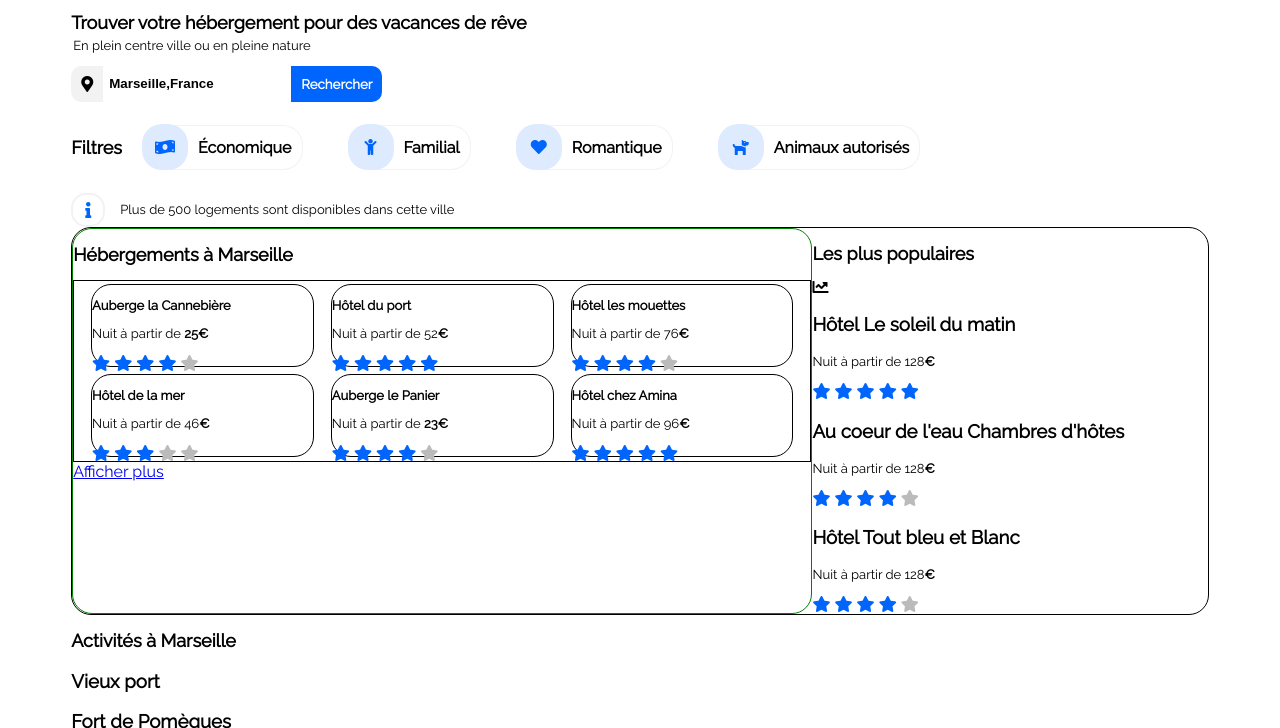
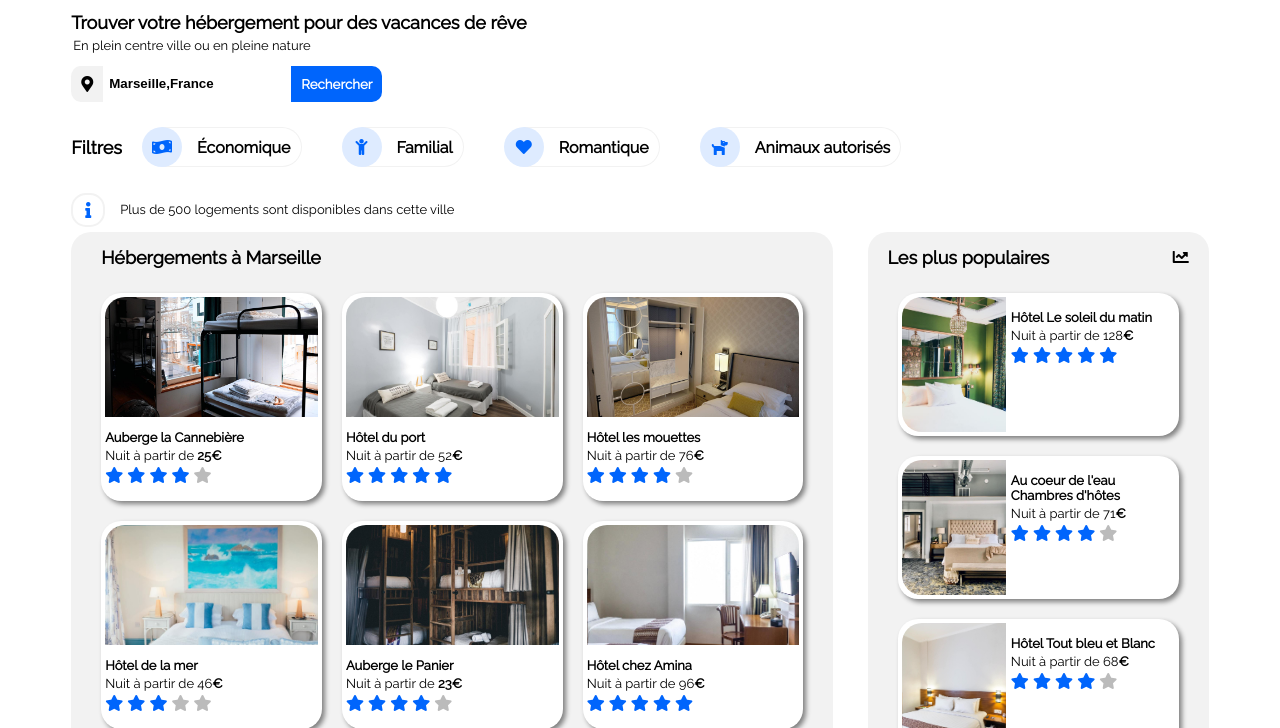
Before and after one commit to PierreJacq/JACQUEMIN_2_11032021, a plain HTML site: page index.html in a window 1280 px wide. Shown: the part 72-800 px from the top of the page. Drawn offline with Linux system fonts and the light colour scheme.

Commit message:
CSS - Ajout blocs hébergements + responsive (1 breakpoint seulement)

```diff
--- a/index.html
+++ b/index.html
@@ -5,6 +5,7 @@
         <link href="fontawesome/css/all.css" rel="stylesheet">
         <link rel="preconnect" href="https://fonts.gstatic.com">
         <link href="https://fonts.googleapis.com/css2?family=Raleway&display=swap" rel="stylesheet">
+        <meta name="viewport" content="width=device-width, initial-scale=1.0">
         <title>Reservia - Vos vacances de rêve</title>
     </head>
 
@@ -76,7 +77,7 @@
 
                     <div id="conteneurcartes">
 
-                        <div class="carte">
+                        <a href="#" class="carte">
                             <div class="imagecarte1"></div>
                             <div class="infocarte">
                                 <h3>Auberge la Cannebière</h3>
@@ -89,9 +90,9 @@
                                     <i class="fas fa-star gris" ></i>
                                 </div>
                             </div>
-                        </div>
+                        </a>
 
-                        <div class="carte">
+                        <a href="#" class="carte">
                             <div class="imagecarte2"></div>
                             <div class="infocarte">
                                 <h3>Hôtel du port</h3>
@@ -104,9 +105,9 @@
                                     <i class="fas fa-star"></i>
                                 </div>
                             </div>
-                        </div>
+                        </a>
 
-                        <div class="carte">
+                        <a href="#" class="carte">
                             <div class="imagecarte3"></div>
                             <div class="infocarte">
                                 <h3>Hôtel les mouettes</h3>
@@ -119,9 +120,9 @@
                                     <i class="fas fa-star gris"></i>
                                 </div>
                             </div>
-                        </div>
+                        </a>
 
-                        <div class="carte">
+                        <a href="#" class="carte">
                             <div class="imagecarte4"></div>
                             <div class="infocarte">
                                 <h3>Hôtel de la mer</h3>
@@ -134,9 +135,9 @@
                                     <i class="fas fa-star gris"></i>
                                 </div>
                             </div>
-                        </div>
+                        </a>
 
-                        <div class="carte">
+                        <a href="#" class="carte">
                             <div class="imagecarte5"></div>
                             <div class="infocarte">
                                 <h3>Auberge le Panier</h3>
@@ -149,9 +150,9 @@
                                     <i class="fas fa-star gris"></i>
                                 </div>
                             </div>
-                        </div>
+                        </a>
 
-                        <div class="carte">
+                        <a href="#" class="carte">
                             <div class="imagecarte6"></div>
                             <div class="infocarte">
                                 <h3>Hôtel chez Amina</h3>
@@ -164,7 +165,7 @@
                                     <i class="fas fa-star"></i>
                                 </div>
                             </div>
-                        </div>
+                        </a>
 
                     </div>
 
@@ -172,7 +173,7 @@
                 </section>
 
                 <!--POPULAIRES-------------------------------------------------------->
-                <aside>
+                <aside id="populaire">
                     <div id="titrepopulaire">
                         <h2>Les plus populaires</h2>
                         <i class="fas fa-chart-line"></i>
@@ -180,7 +181,7 @@
 
                     <div id="conteneurpopulaires">
 
-                        <div class="cartepop">
+                        <a href="#" class="cartepop">
                             <div class="cartepop1"></div>
                             <div class="infocartepop">
                                 <h3>Hôtel Le soleil du matin</h3>
@@ -193,13 +194,13 @@
                                     <i class="fas fa-star"></i>
                                 </div>
                             </div>
-                        </div>
+                        </a>
 
-                        <div class="cartepop">
+                        <a href="#" class="cartepop">
                             <div class="cartepop2"></div>
                             <div class="infocartepop">
                                 <h3>Au coeur de l'eau Chambres d'hôtes</h3>
-                                <p>Nuit à partir de 128<strong>€</strong></p>
+                                <p>Nuit à partir de 71<strong>€</strong></p>
                                 <div class="etoiles">
                                     <i class="fas fa-star"></i>
                                     <i class="fas fa-star"></i>
@@ -208,13 +209,13 @@
                                     <i class="fas fa-star gris"></i>
                                 </div>
                             </div>
-                        </div>
+                        </a>
 
-                        <div class="cartepop">
+                        <a href="#" class="cartepop">
                             <div class="cartepop3"></div>
                             <div class="infocartepop">
                                 <h3>Hôtel Tout bleu et Blanc</h3>
-                                <p>Nuit à partir de 128<strong>€</strong></p>
+                                <p>Nuit à partir de 68<strong>€</strong></p>
                                 <div class="etoiles">
                                     <i class="fas fa-star"></i>
                                     <i class="fas fa-star"></i>
@@ -223,7 +224,7 @@
                                     <i class="fas fa-star gris"></i>
                                 </div>
                             </div>
-                        </div>
+                        </a>
 
                     </div>
                 </aside>
--- a/styles.css
+++ b/styles.css
@@ -165,10 +165,11 @@ header a{
     border-top-right-radius: 10px;
     border-bottom-right-radius: 10px;
     font-family: "Raleway", sans-serif;
+    cursor:pointer;
 
 }
 
-@media all and (max-width: 768px){
+@media screen and (max-width: 768px){
     #champrecherche{
         flex-basis: 100%;
         width: 100%;
@@ -192,6 +193,7 @@ header a{
     font-weight:bold;
     margin-top: 20px;
     margin-bottom: 20px;
+    cursor:pointer;
 }
 
 .filtre{
@@ -206,17 +208,17 @@ header a{
     justify-content: center;
     margin-right: 0px;
     background-color: #DEEBFF;
-    height: 46px;
-    width: 46px;
+    height: 40px;
+    width: 40px;
     border-radius: 20px;
     z-index:1;
 }
 
 .filtre span{
     display:block;
-    padding: 12px 10px 12px 35px;
+    padding: 10px 10px 9px 35px;
     position: relative;
-    right: 25px;
+    right: 20px;
     border-top:1px solid #F2F2F2;
     border-right:1px solid #F2F2F2;
     border-bottom:1px solid #F2F2F2;
@@ -238,6 +240,7 @@ header a{
 #info{
     display: flex;
     align-items: center;
+    margin-bottom: 5px;
 }
 
 #info i{
@@ -256,7 +259,7 @@ header a{
     font-size:small;
 }
 
-@media all and (max-width: 768px){
+@media screen and (max-width: 768px){
     .filtre{
         margin-top:10px;
     }
@@ -265,51 +268,251 @@ header a{
 /*---------------HEBERGEMENT --------------------------------------------------------------*/
 #hebergement{
     display:flex;
+    justify-content: space-between;
     border-radius: 20px;
-    border: 1px solid black;
     box-sizing:content-box;
     margin:0;
 }
 
 #logements{
     display:flex;
+    width: 67%;
     flex-direction: column;
     border-radius: 20px;
-    border: 1px solid green;
+    background-color: F2F2F2;
+
+}
+
+#logements h2{
+    margin-left: 30px;
 }
 
 #conteneurcartes{
     display:flex;
-    justify-content: space-evenly;
+    justify-content: space-around;
     align-items: center;
-    border: 1px solid black;
     flex-wrap:wrap;
-
+    margin: 0 20px 0 20px;
 }
 
 .carte{
-    width:30%;
-    height:45%;
+    text-decoration: none;
+    color:black;
+    width:25%;
+    height:200px;
+    flex:1 1 auto;
     border-radius: 20px;
-    border: 1px solid black;
+    box-shadow: 3px 3px 5px gray;
+    background: white;
+    padding: 4px;
+    margin: 10px;
+}
+
+.imagecarte1{
+    background-image: url(images/marcus-loke-WQJvWU_HZFo-unsplash.jpg);
+    background-size:cover;
+    background-position:center;
+    border-top-left-radius: 20px;
+    border-top-right-radius: 20px;
+    height: 60%;
+    flex:1;
+}
+
+.imagecarte2{
+    background-image: url(images/fred-kleber-gTbaxaVLvsg-unsplash.jpg);
+    background-size: cover;
+    background-position: center;
+    border-top-left-radius: 20px;
+    border-top-right-radius: 20px;
+    height: 60%;
+    flex:1;
+}
+
+.imagecarte3{
+    background-image: url(images/reisetopia-B8WIgxA_PFU-unsplash.jpg);
+    background-size: cover;
+    background-position: center;
+    border-top-left-radius: 20px;
+    border-top-right-radius: 20px;
+    height: 60%;
+    flex:1;
+}
+
+.imagecarte4{
+    background-image: url(images/annie-spratt-Eg1qcIitAuA-unsplash.jpg);
+    background-size: cover;
+    background-position: center;
+    border-top-left-radius: 20px;
+    border-top-right-radius: 20px;
+    height: 60%;
+    flex:1;
+}
+
+.imagecarte5{
+    background-image: url(images/nicate-lee-kT-ZyaiwBe0-unsplash.jpg);
+    background-size: cover;
+    background-position: center;
+    border-top-left-radius: 20px;
+    border-top-right-radius: 20px;
+    height: 60%;
+    flex:1;
+}
+
+.imagecarte6{
+    background-image: url(images/febrian-zakaria-M6S1WvfW68A-unsplash.jpg);
+    background-size: cover;
+    background-position: center;
+    border-top-left-radius: 20px;
+    border-top-right-radius: 20px;
+    height: 60%;
+    flex:1;
 }
 
 .infocarte h3{
     font-size:small;
     font-weight: bolder;
+    margin-bottom: 3px;
+}
+
+.infocarte p{
+    margin-top: 3px;
+    margin-bottom: 3px;
+}
+
+.etoiles{
+    margin-top: 3px ;
+}
+
+#afficherplus{
+    margin-left: 30px;
+    margin-top: 20px;
+    margin-bottom: 20px;
+    text-decoration: none;
+    color: black;
+    font-weight: bold;
+}
+
+/*---------------POPULAIRES ---------------------------------------------------------------*/
+#populaire{
+    display:flex;
+    flex-direction: column;
+    width: 30%;
+    border-radius: 20px;
+    background-color: F2F2F2;
+}
+
+#titrepopulaire{
+    display:flex;
+    align-items:center;
+    justify-content: space-between;
+    margin: 0 20 0 20;
+}
+
+#conteneurpopulaires{
+    display:flex;
+    justify-content: space-around;
+    align-items: baseline;
+    flex-wrap:wrap;
+    margin: 0 20px 20px 20px;
+
+}
+
+.cartepop{
+    display:flex;
+    flex-direction: row;
+    text-decoration: none;
+    color:black;
+    width:100%;
+    height:135px;
+    flex:1 1 auto;
+    border-radius: 20px;
+    box-shadow: 3px 3px 5px gray;
+    background: white;
+    padding: 4px;
+    margin: 10px;
+}
+
+.infocartepop{
+    width: 60%;
+    height: 40%;
+    margin-left: 5px;
+}
+
+.infocartepop h3{
+    font-size:small;
+    font-weight: bolder;
+    word-wrap: normal;
+    margin-bottom: 3px;
+}
+
+.infocartepop p{
+    margin-top: 3px;
+    margin-bottom: 3px;
 }
 
 
+.cartepop1{
+    background-image: url(images/emile-guillemot-Bj_rcSC5XfE-unsplash.jpg);
+    background-size: cover;
+    background-position: center;
+    border-top-left-radius: 20px;
+    border-bottom-left-radius: 20px;
+    height: 100%;
+    width: 40%;
+    flex:1;
+}
+
+.cartepop2{
+    background-image: url(images/aw-creative-VGs8z60yT2c-unsplash.jpg);
+    background-size: cover;
+    background-position: center;
+    border-top-left-radius: 20px;
+    border-bottom-left-radius: 20px;
+    height: 100%;
+    width: 40%;
+    flex:1;
+}
+
+.cartepop3{
+    background-image: url(images/febrian-zakaria-sjvU0THccQA-unsplash.jpg);
+    background-size: cover;
+    background-position: center;
+    border-top-left-radius: 20px;
+    border-bottom-left-radius: 20px;
+    height: 100%;
+    width: 40%;
+    flex:1;
+}
+
+@media screen and (max-width: 768px){
+    #blocpage{
+        width:100%;
+    }
+
+    #hebergement{
+        flex-direction: column-reverse;
+        flex-wrap: wrap;
+    }
+
+    #logements{
+        width: 100%;
+    }
+
+    #populaire{
+        width: 100%;
+    }
+
+    .carte{
+        width: 100%;
+        height:250px;
+    }
+
+    .cartepop{
+        width:100%;
+        height:200px;
+    }
 
 
-
-
-/*---------------POPULAIRES ---------------------------------------------------------------*/
-.aside{
-    display:flex;
-    flex: 1 1 30%;
-    border: 1px solid black;
-    border-radius: 20px;
 }
 
 /*---------------ACTIVITES ----------------------------------------------------------------*/
```
Also changed, not shown: images/annie-spratt-Eg1qcIitAuA-unsplash.jpg (added), images/aw-creative-VGs8z60yT2c-unsplash.jpg (added), images/emile-guillemot-Bj_rcSC5XfE-unsplash.jpg (added), images/febrian-zakaria-M6S1WvfW68A-unsplash.jpg (added), images/febrian-zakaria-sjvU0THccQA-unsplash.jpg (added), images/fred-kleber-gTbaxaVLvsg-unsplash.jpg (added), images/marcus-loke-WQJvWU_HZFo-unsplash.jpg (added), images/nicate-lee-kT-ZyaiwBe0-unsplash.jpg (added), images/reisetopia-B8WIgxA_PFU-unsplash.jpg (added).
